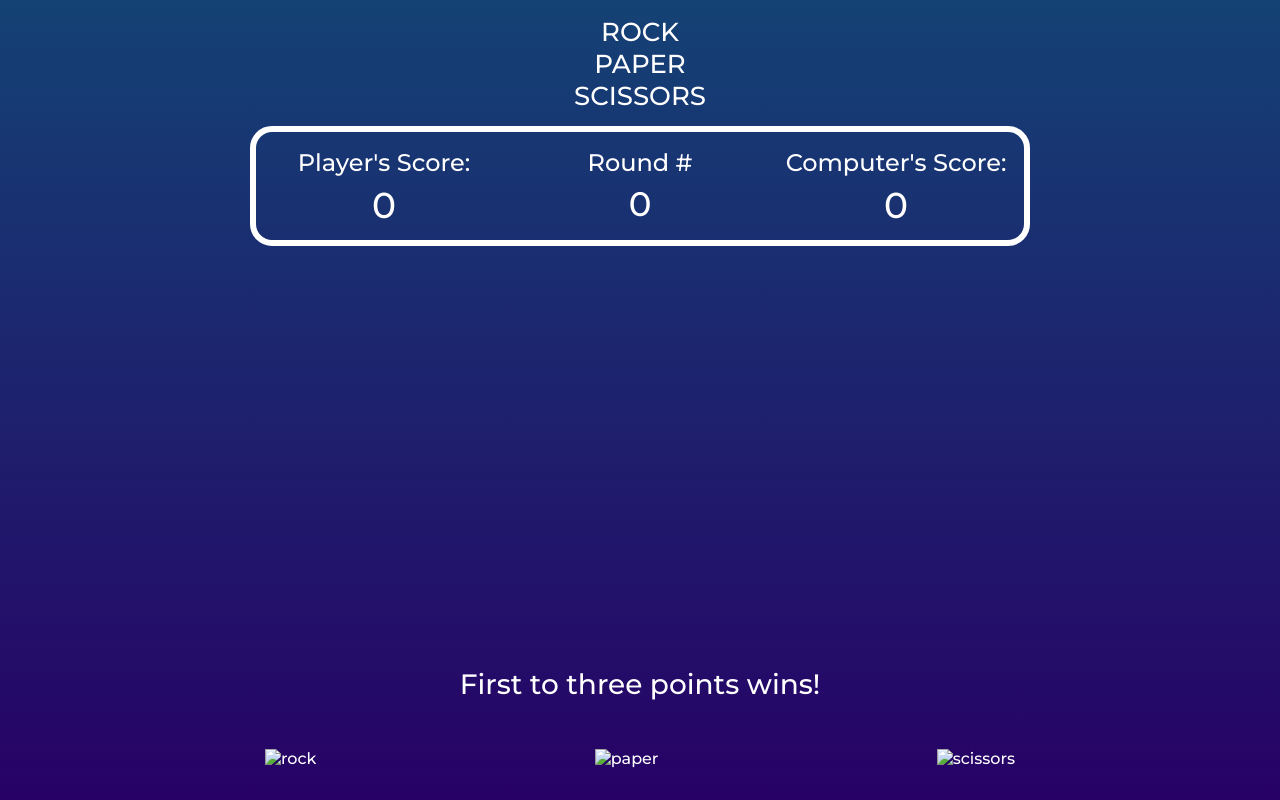
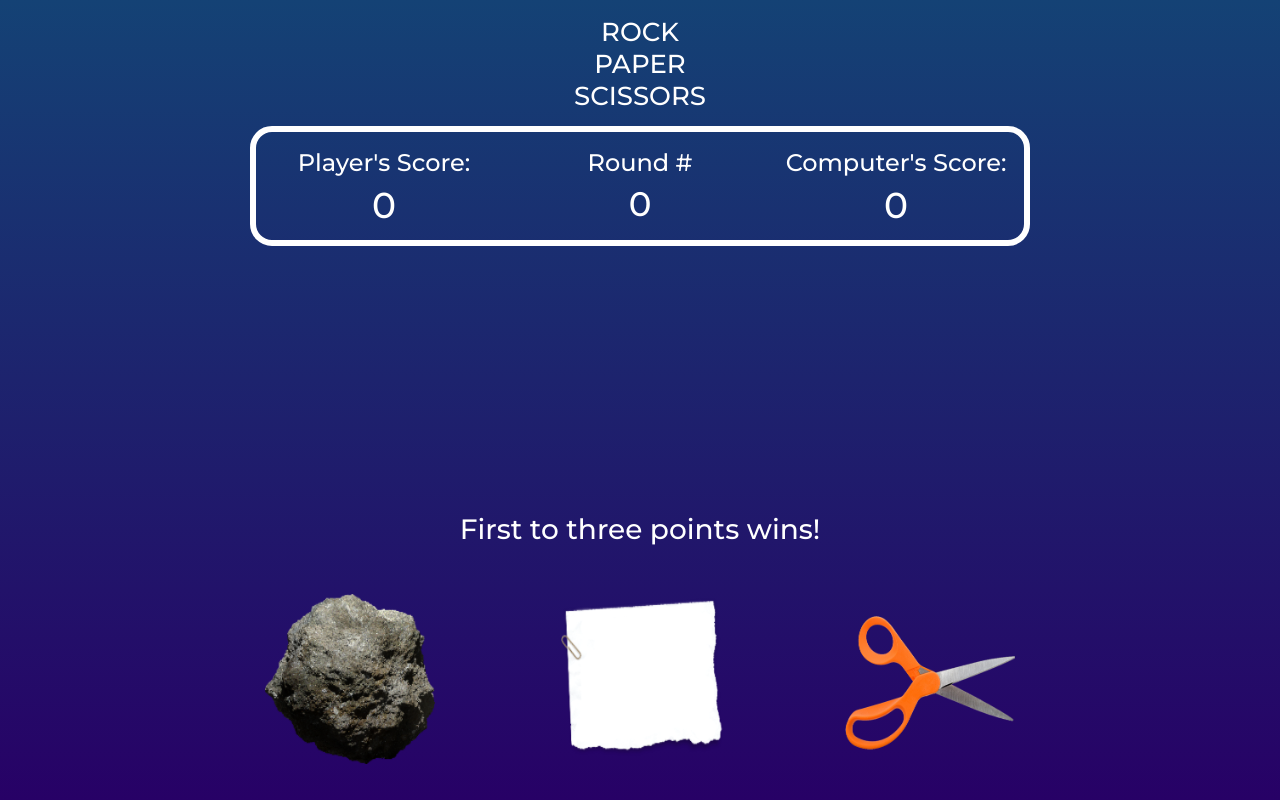
Before and after one commit to jasonjkaminsky/odin-rock-paper-scissors-GAME, a plain HTML site: page index.html in a window 1280 px wide. Drawn offline with Linux system fonts and the light colour scheme; the site is published under a folder, as on GitHub Pages, so addresses that start at the root find nothing.

Commit message:
trying to fix images

```diff
--- a/index.html
+++ b/index.html
@@ -41,7 +41,7 @@
             <div class="options">
                 <div class="option">
                     <img
-                        src="/images/rock.png"
+                        src="images/rock.png"
                         id="rock"
                         class="zoom"
                         alt="rock"
@@ -49,7 +49,7 @@
                 </div>
                 <div class="option">
                     <img
-                        src="/images/paper.png"
+                        src="images/paper.png"
                         id="paper"
                         class="zoom"
                         alt="paper"
@@ -57,7 +57,7 @@
                 </div>
                 <div class="option">
                     <img
-                        src="/images/scissors.png"
+                        src="images/scissors.png"
                         id="scissors"
                         class="zoom"
                         alt="scissors"
```
